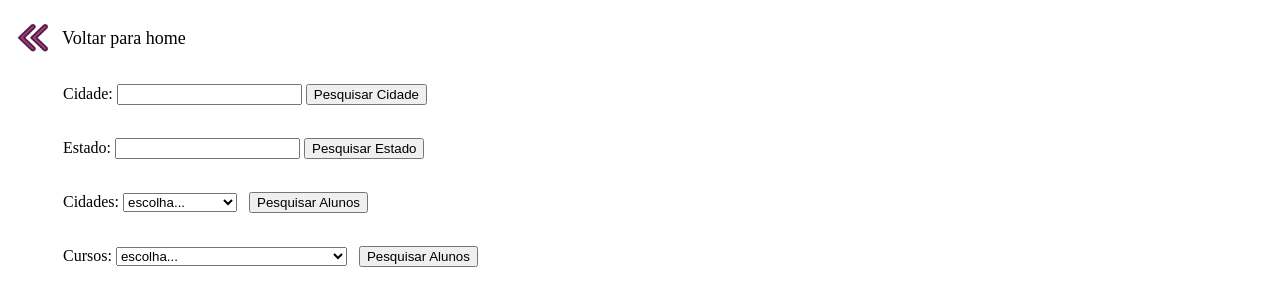
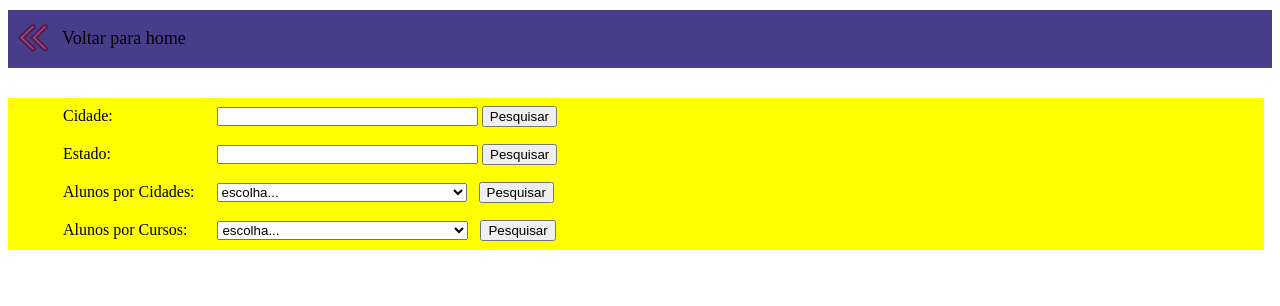
Before and after one commit to alinenecchi/trabalho_03_integracao_php_bd, a PHP site: page /pesquisas/pesquisas.php in a window 1280 px wide. Shown: the part 73-379 px from the top of the page. Run offline with PHP 8.4, Linux system fonts and the light colour scheme; data comes from the database, SQL or seed files in the repository.

Commit message:
css cursos e pesquisar

```diff
--- a/alunos/aluno_a_deletar.php
+++ b/alunos/aluno_a_deletar.php
@@ -27,6 +27,7 @@
           </div>
         </a>
       </section>
+
       <div id="infos">
         <?php
             $codigo = $_GET['cod'];
@@ -68,6 +69,5 @@
         </div>
       </a>
     </section>
-
   </body>
 </html>
--- a/alunos/aluno_deletado.php
+++ b/alunos/aluno_deletado.php
@@ -2,6 +2,7 @@
   <head>
     <meta http-equiv="Content-Type" content="text/html; charset=UTF-8">
     <title>Deletar Aluno</title>
+
     <style type="text/css">
       @import "../css/stylesheet.css";
       @import "../css/alunos.css";
@@ -9,7 +10,6 @@
   </head>
 
   <body>
-
     <div id="header">
       <h1>Confirmação exclusão de Aluno</h1>
       <h3>Alanda | Aline Cruz | Aline Dias | Bruna Rossoni</h3>
@@ -47,7 +47,6 @@
       $result=mysqli_query($ok, "delete from alunos where matricula='$cod_del'")
       or die ("Não é possível excluir este curso!");
       echo "<script>alert('$nome deletado(a) com sucesso!')</script>";
-
     ?>
   </body>
 </html>
--- a/alunos/inserir_alunos.php
+++ b/alunos/inserir_alunos.php
@@ -60,8 +60,8 @@
                 };
                 ?>
                 </select><br><br>
-            <input name ="submit" type="submit" value="Salvar"/>
-            <input type="reset" value="Limpar"/>
+            <input name ="submit" type="submit" value="Salvar" id="salvar"/>
+            <input type="reset" value="Limpar" id="limpar"/>
         </form>
 
         <?php
--- a/css/pesquisar.css
+++ b/css/pesquisar.css
@@ -1,7 +1,64 @@
-.form {
-  /*background-color: yellow;*/
+#form1 {
+  background-color: yellow;
   width: 95%;
   height: 30px;
   padding: 8px 0px 0px 55px;
-  margin-top: 8px;
+  margin-top: 30px;
+  margin-bottom: 0px;
 }
+
+#cidadeLabel {
+  padding: 0px 100px 0px 0px;
+}
+
+#cidadeInput {
+  padding: 0px 80px 0px 0px;
+}
+
+#form2 {
+  background-color: yellow;
+  width: 95%;
+  height: 30px;
+  padding: 8px 0px 0px 55px;
+  margin-bottom: 0px;
+}
+
+#estadoLabel {
+  padding: 0px 102px 0px 0px;
+}
+
+#estadoInput {
+  padding: 0px 80px 0px 0px;
+}
+
+#form3 {
+  background-color: yellow;
+  width: 95%;
+  height: 30px;
+  padding: 8px 0px 0px 55px;
+  margin-bottom: 0px;
+}
+
+#alunoCidadeLabel {
+  padding: 0px 18px 0px 0px;
+}
+
+#cidade {
+  padding: 0px 136px 0px 0px;
+}
+
+#form4 {
+  background-color: yellow;
+  width: 95%;
+  height: 30px;
+  padding: 8px 0px 0px 55px;
+  margin-bottom: 0px;
+}
+
+#alunoCursoLabel {
+  padding: 0px 26px 0px 0px;
+}
+
+#cursos {
+  padding: 0px 20px 0px 0px;
+}
--- a/css/stylesheet.css
+++ b/css/stylesheet.css
@@ -26,6 +26,7 @@
 }
 
 #backNav {
+  background-color: darkslateblue;
   width: 100%;
   height: 50px;
   padding: 8px 0px 0px 0px;
--- a/cursos/inserir_curso.php
+++ b/cursos/inserir_curso.php
@@ -10,7 +10,6 @@
     </head>
 
     <body>
-
       <div id="header">
         <h1>Inserir Curso</h1>
         <h3>Alanda | Aline Cruz | Aline Dias | Bruna Rossoni</h3>
@@ -33,6 +32,7 @@
         <input type="text" name="nome_curso" id="nome_curso" required style="margin-left: 3px"><br><br>
         <label for="data_abertura" id="data_abertura">Data de abertura:</label>
         <input type="text" name="data_abertura" placeholder="aaaa-mm-dd">
+
         <p><input name ="submit" type="submit" value="Salvar" id="salvar"/>
         <input type="reset" value="Limpar" id="limpar"/></p>
       </form>
--- a/pesquisas/pesquisas.php
+++ b/pesquisas/pesquisas.php
@@ -10,7 +10,6 @@
 	</head>
 
 	<body>
-
 		<div id="header">
 			<h1>Pesquisar no Site</h1>
 			<h3>Alanda | Aline Cruz | Aline Dias | Bruna Rossoni</h3>
@@ -28,20 +27,23 @@
 			</a>
 		</section>
 
-		<form action="resultados.php" method="get" class="form">
-			Cidade: <input type="text" name="cidade">
+		<form action="resultados.php" method="get" id="form1">
+			<label id="cidadeLabel">Cidade: </label>
+			<input type="text" name="cidade" id="cidadeInput">
 			<input type="hidden" name="id" value="1">
-			<input type="submit" value="Pesquisar Cidade">
+			<input type="submit" value="Pesquisar">
 		</form>
 
-		<form action="resultados.php" method="get" class="form">
-			Estado: <input type="text" name="estado">
+		<form action="resultados.php" method="get" id="form2">
+			<label id="estadoLabel">Estado: </label>
+			<input type="text" name="estado" id="estadoInput">
 			<input type="hidden" name="id" value="2">
-			<input type="submit" value="Pesquisar Estado">
+			<input type="submit" value="Pesquisar">
 		</form>
 
-		<form action="resultados.php" method="get" class="form">
-			Cidades: <select name="cidades">
+		<form action="resultados.php" method="get" id="form3">
+			<label id="alunoCidadeLabel">Alunos por Cidades: </label>
+			<select name="cidades" id="cidade">
 			<option value="" disabled selected>escolha...</option>
 			<?php
 			require("../conecta.inc.php");
@@ -55,12 +57,14 @@
 			};
 			?>
 			</select>
+
 			<input type="hidden" name="id" value="3">
-		&nbsp;&nbsp;<input type="submit" value="Pesquisar Alunos">
+			&nbsp;&nbsp;<input type="submit" value="Pesquisar">
 		</form>
 
-		<form action="resultados.php" method="get" class="form">
-			Cursos: <select name="cursos" id="cursos">
+		<form action="resultados.php" method="get" id="form4">
+			<label id="alunoCursoLabel">Alunos por Cursos: </label>
+			<select name="cursos" id="cursos">
 			<option value="" selected>escolha...</option>
 			<?php
 			$ok = conecta_bd() or die ("Não é possível conectar-se ao servidor.");
@@ -72,10 +76,10 @@
 			print("<option value='$Cod_curso'>$Curso</option>");
 			};
 			?>
-		</select>
-		<input type="hidden" name="id" value="4">
-		&nbsp;&nbsp;<input type="submit" value="Pesquisar Alunos">
+			</select>
+
+			<input type="hidden" name="id" value="4">
+			&nbsp;&nbsp;<input type="submit" value="Pesquisar">
 		</form>
-
-		</body>
+	</body>
 </html>
```
Also changed, not shown: css/alunos.css (+9 -3 lines), css/cursos.css (+70 -1 lines), cursos/curso_a_deletar.php (+19 -4 lines), cursos/curso_deletado.php (+32 -13 lines), cursos/lista_curso.php (+10 -8 lines). Lines whose indentation alone changed are shown as unchanged.
